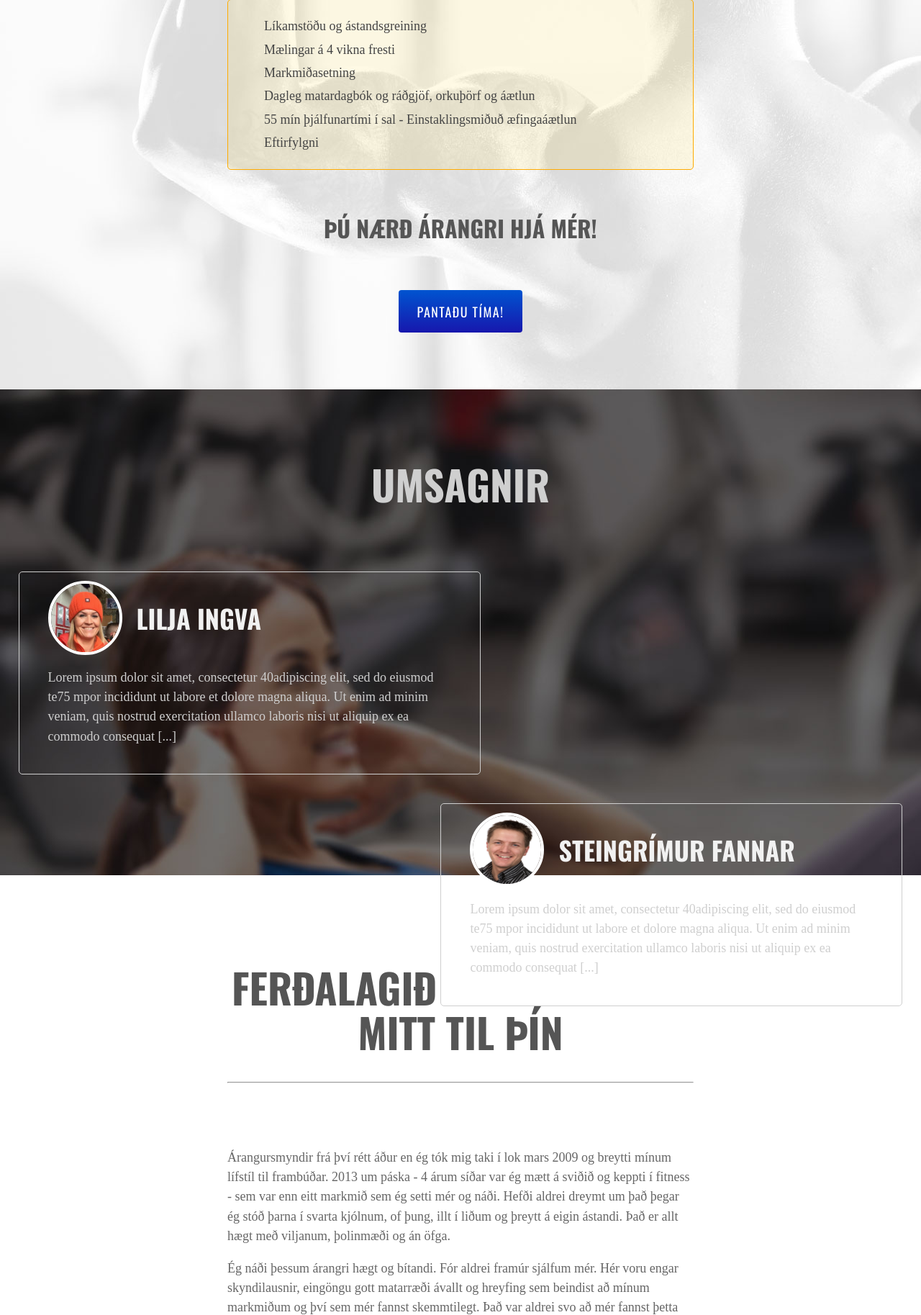
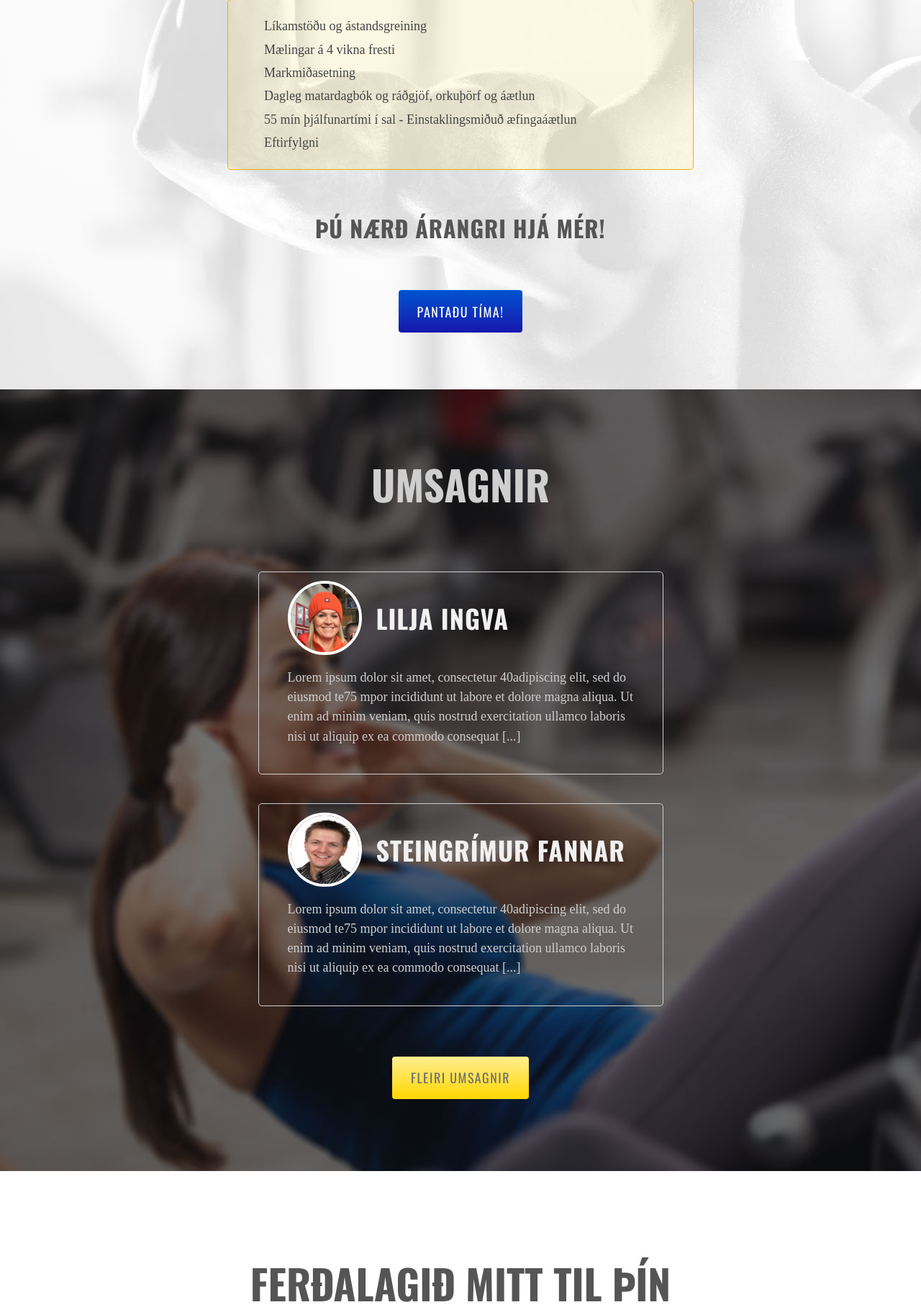
Before and after one commit to strengur/liljaingva, a PHP site: page / in a window 1280 px wide. Shown: the part 1303-3130 px from the top of the page at 72% size. Run offline with PHP 8.4, Linux system fonts and the light colour scheme; some web fonts are replaced.

Commit message:
More changes

```diff
--- a/index.html
+++ b/index.html
@@ -86,6 +86,10 @@
 					<p>Lorem ipsum dolor sit amet, consectetur 40adipiscing elit, sed do eiusmod te75 mpor incididunt ut labore et dolore magna aliqua. Ut enim ad minim veniam, quis nostrud exercitation ullamco laboris nisi ut aliquip ex ea commodo consequat [...]</p>
 				</div>
 			</div>
+
+			<div class="testimonials-read-more-button">
+				<button class="button button-yellow">Fleiri umsagnir</button>
+			</div>
 		</section>
 
 		<section class="about">
--- a/style.css
+++ b/style.css
@@ -15,6 +15,10 @@ h1, h2, h3, h4, .button {
 h1, h2, h3, h4 {
 	color: #555;
 	text-transform: uppercase;
+}
+
+h2, h3, h4 {
+	letter-spacing: 1px;
 }
 
 h1 {
@@ -64,6 +68,20 @@ li {
 .button-blue:hover {
 	background: #1717AD;
 }
+
+.button-yellow {
+	background: -webkit-linear-gradient(top, #FFEE90, #FFD700);
+	background: -o-linear-gradient(top, #FFEE90, #FFD700);
+	background: -moz-linear-gradient(top, #FFEE90, #FFD700);
+	background: linear-gradient(top, #FFEE90, #FFD700);
+	color: #6f6f6f;
+	border: #FFD700;
+}
+
+.button-yellow:hover {
+	background: #FFD700;
+}
+
 
 .logo {
 	position: absolute;
@@ -192,8 +210,8 @@ li {
 
 .testimonials-content {
 	position: relative;
-	padding: 100px 0;
-	margin: 0 2%;
+	padding: 100px 0 70px;
+	margin: 0 6%;
 }
 
 .testimonials-content h1 {
@@ -249,6 +267,11 @@ li {
 	border-radius: 50%;
 }
 
+.testimonials-read-more-button {
+	text-align: center;
+	padding-bottom: 100px;
+}
+
 .about hr {
 	margin-bottom: 90px;
 }
@@ -283,7 +306,7 @@ footer {
 	}
 }
 
-@media screen and (max-width: 1192px) {
+@media screen and (max-width: 1299px) {
 	.testimonials-content {
 		width: 563px;
 		margin: 0 auto;
```
